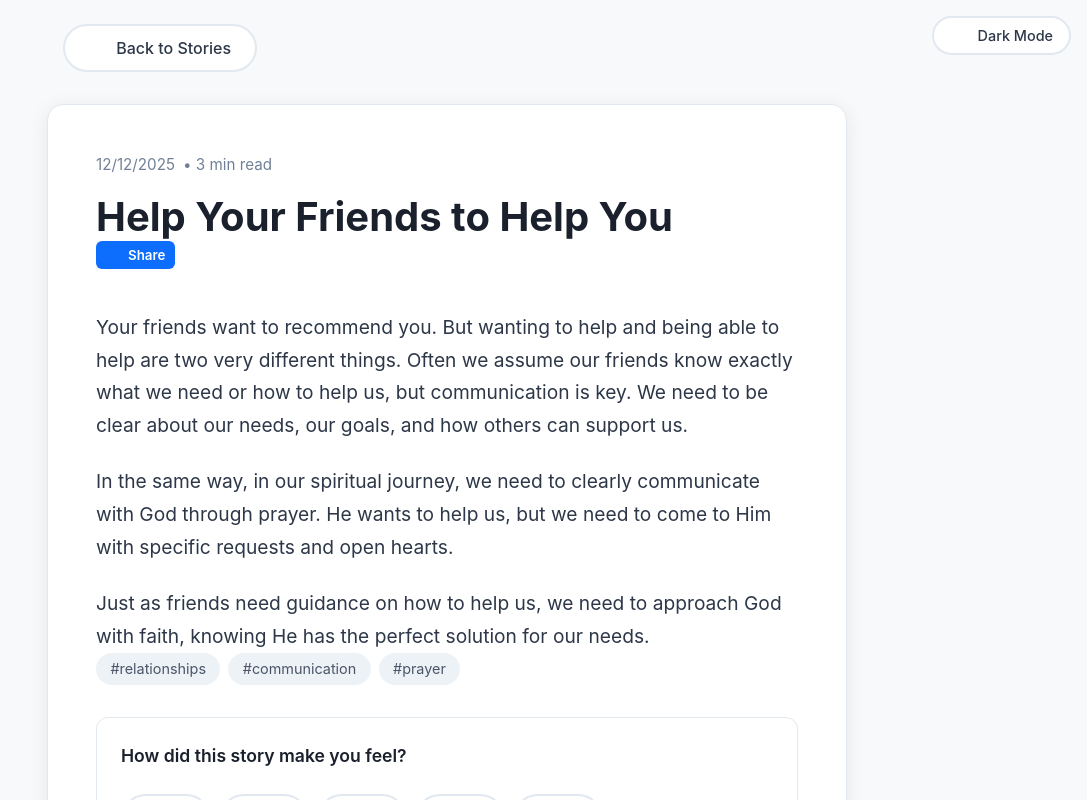
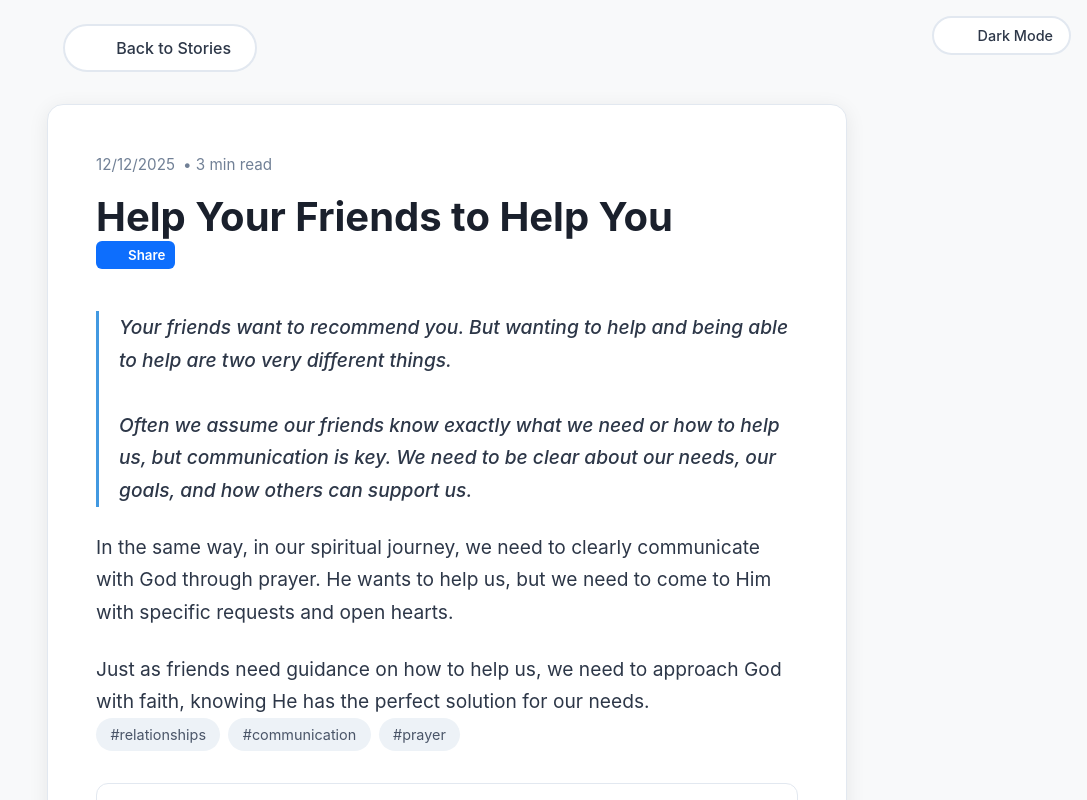
Before and after one commit to doanane/journals, a React (Create React App) app: page /post/2 in a window 1280 px wide. Shown: the top 800 px of the page, without its empty margins (193-1280 px from the left). Built offline with nearby package versions, Linux system fonts and the light colour scheme; no server answers; the database is empty; some icons are missing.

Commit message:
Update src/components/BlogPost.js

```diff
--- a/src/components/BlogPost.js
+++ b/src/components/BlogPost.js
@@ -8,6 +8,42 @@ import './BlogPost.css';
 import Comments from './Comments';
 import ReactionButtons from './ReactionButtons';
 import ShareButton from './ShareButton';
+
+const DIALOGUE_LINE = /^([A-Z][A-Za-zÀ-ÿ'’.]*(?:\s[A-Z][A-Za-zÀ-ÿ'’.]*){0,2}):\s(.*)$/s;
+const VERSE_LINE = /^((?:[1-3]\s)?[A-Z][a-zA-Z]+)\s(\d+:\d+):\s"(.+)"$/s;
+
+function getParagraphClassName(paragraph) {
+  if (paragraph.includes('\n')) {
+    return 'content-paragraph content-bars';
+  }
+  if (VERSE_LINE.test(paragraph)) {
+    return 'content-paragraph content-verse';
+  }
+  return 'content-paragraph';
+}
+
+function renderParagraph(paragraph) {
+  if (paragraph.includes('\n')) {
+    return paragraph;
+  }
+  const verseMatch = paragraph.match(VERSE_LINE);
+  if (verseMatch) {
+    return (
+      <>
+        <strong>{verseMatch[1]} {verseMatch[2]}</strong> — "{verseMatch[3]}"
+      </>
+    );
+  }
+  const dialogueMatch = paragraph.match(DIALOGUE_LINE);
+  if (!dialogueMatch) {
+    return paragraph;
+  }
+  return (
+    <>
+      <strong>{dialogueMatch[1]}:</strong> {dialogueMatch[2]}
+    </>
+  );
+}
 
 function BlogPost() {
   const { id } = useParams();
@@ -67,8 +103,8 @@ function BlogPost() {
 
         <div className="post-content">
           {post.content.split('\n\n').map((paragraph, index) => (
-            <p key={index} className="content-paragraph">
-              {paragraph}
+            <p key={index} className={getParagraphClassName(paragraph)}>
+              {renderParagraph(paragraph)}
             </p>
           ))}
         </div>
```
